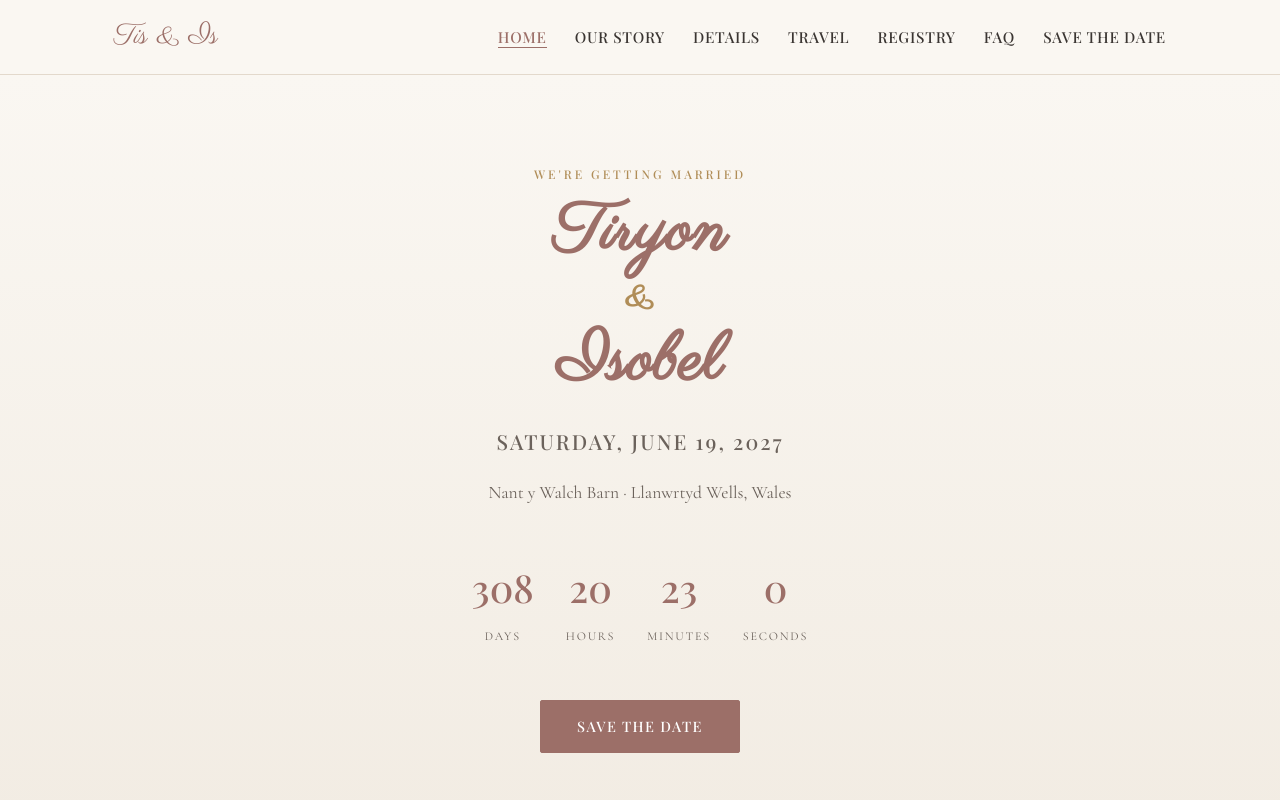
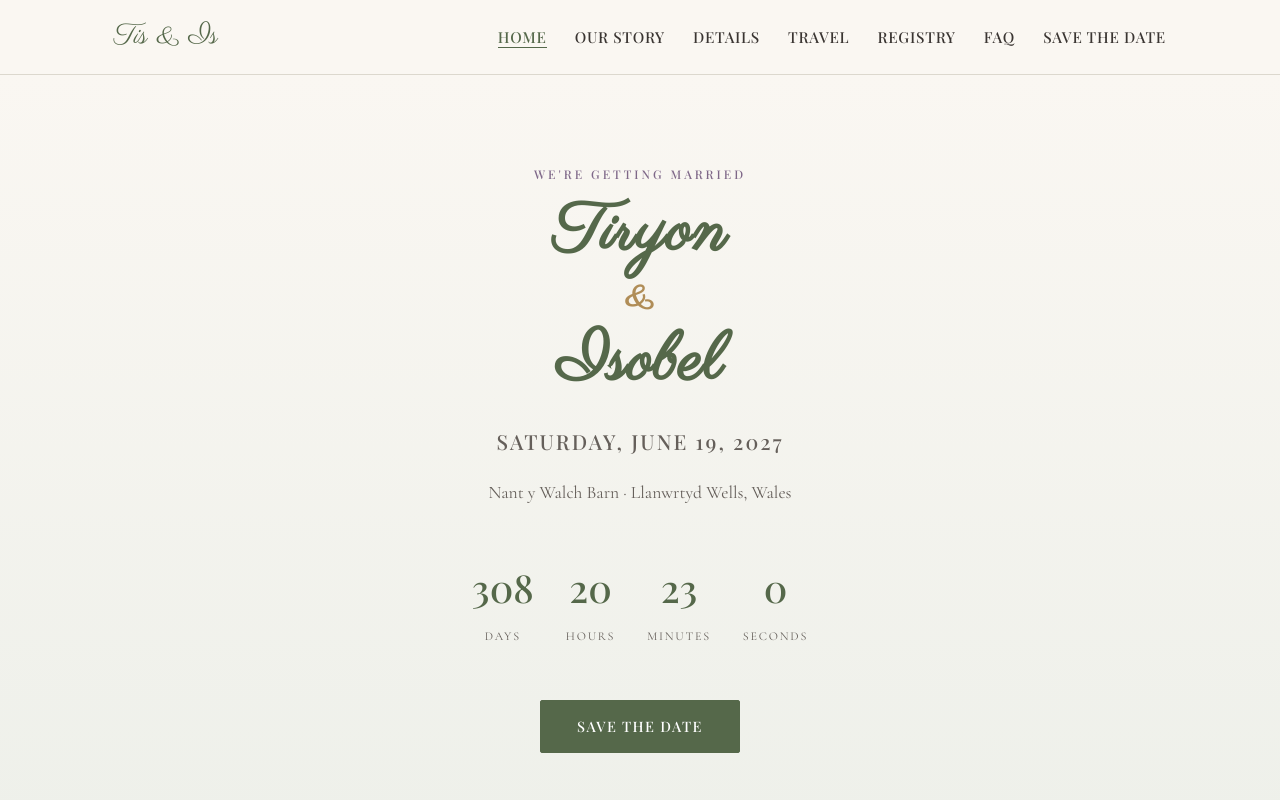
Before and after one commit to Belletillia/wedding-website, a plain HTML site: page index.html in a window 1280 px wide. Shown: the top 800 px of the page. Drawn offline with nearby package versions, Linux system fonts and the light colour scheme.

Commit message:
Repoint accent to sage and add lilac secondary accent
Sage now flows through the existing accent variables (headings, links,
buttons, nav), with lilac introduced for dividers, eyebrows, timeline
labels, and the secondary button. Gold is kept but scaled back to a
single sparing use on the hero ampersand. Also fixes a border/fill
mismatch on combined .btn.btn-primary buttons.

```diff
--- a/css/style.css
+++ b/css/style.css
@@ -1,17 +1,25 @@
 /* ============================================
    Wedding Website — Shared Styles
-   Palette: ivory / charcoal / dusty rose / gold
+   Palette: ivory / charcoal / sage / lilac / gold
    ============================================ */
 
 :root {
-  --color-bg: #faf7f2;
-  --color-bg-alt: #f2ece3;
-  --color-text: #3a3532;
-  --color-text-soft: #6b625b;
-  --color-accent: #b8918a;      /* dusty rose */
-  --color-accent-dark: #9c6f68;
-  --color-gold: #b08d57;
-  --color-border: #e3d9cc;
+  /* Neutrals — anchor everything, mostly unchanged */
+  --color-bg: #faf7f2;          /* ivory */
+  --color-bg-alt: #eef0ea;      /* whisper of sage */
+  --color-text: #3a3532;        /* charcoal */
+  --color-text-soft: #655f5a;
+
+  /* Accent = sage (your green) */
+  --color-accent: #7a8a6a;
+  --color-accent-dark: #55684a; /* headings, buttons, links */
+
+  /* Secondary = lilac (your purple) */
+  --color-lilac: #ad97af;       /* decorative only: dividers, tints, hover */
+  --color-lilac-dark: #7e6788;  /* readable version — text/eyebrows */
+
+  --color-gold: #b08d57;        /* keep — but sparingly */
+  --color-border: #dcd8ce;
   --color-white: #ffffff;
 
   --font-script: 'Parisienne', cursive;
@@ -79,7 +87,7 @@ img {
   text-transform: uppercase;
   letter-spacing: 0.25em;
   font-size: 0.75rem;
-  color: var(--color-gold);
+  color: var(--color-lilac-dark);
   margin-bottom: 0.75em;
   display: block;
 }
@@ -87,7 +95,7 @@ img {
 .divider {
   width: 60px;
   height: 2px;
-  background: var(--color-gold);
+  background: var(--color-lilac);
   margin: 1.5em auto;
   border: none;
 }
@@ -366,8 +374,8 @@ img {
   letter-spacing: 0.1em;
   font-size: 0.9rem;
   padding: 14px 36px;
-  border: 1px solid var(--color-accent-dark);
-  color: var(--color-accent-dark);
+  border: 1px solid var(--color-lilac-dark);
+  color: var(--color-lilac-dark);
   background: transparent;
   border-radius: 2px;
   cursor: pointer;
@@ -375,18 +383,20 @@ img {
 }
 
 .btn:hover {
-  background: var(--color-accent-dark);
+  background: var(--color-lilac);
   color: var(--color-white);
   text-decoration: none;
 }
 
 .btn-primary {
   background: var(--color-accent-dark);
+  border-color: var(--color-accent-dark);
   color: var(--color-white);
 }
 
 .btn-primary:hover {
   background: var(--color-accent);
+  border-color: var(--color-accent);
   color: var(--color-white);
 }
 
@@ -410,7 +420,7 @@ img {
 
 .timeline-time {
   font-family: var(--font-heading);
-  color: var(--color-gold);
+  color: var(--color-lilac-dark);
   min-width: 100px;
   font-size: 1rem;
 }
```
